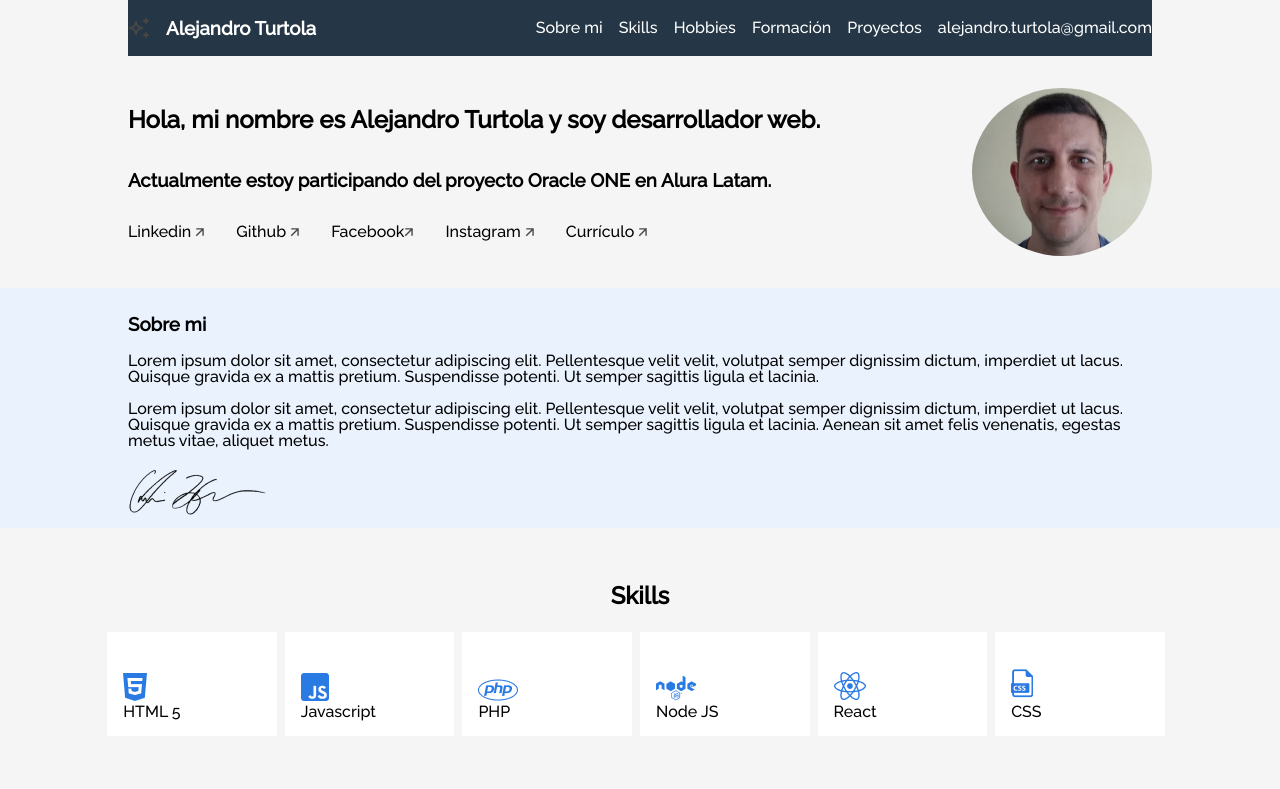
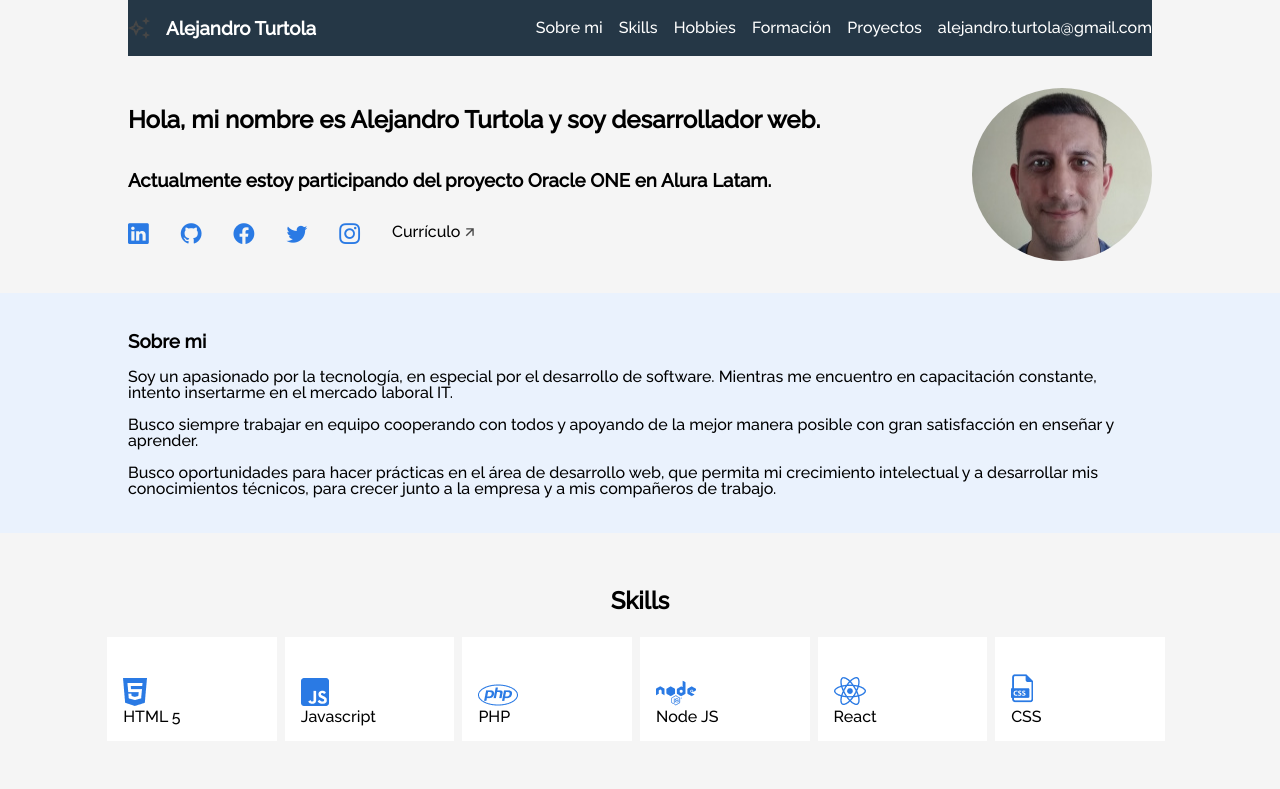
Before and after one commit to alemtur/Portfolio, a plain HTML site: page index.html in a window 1280 px wide. Shown: the top 789 px of the page. Drawn offline with nearby package versions, Linux system fonts and the light colour scheme.

Commit message:
Iconos Bootstrap - Css para Boxes Skills-Hobbies

```diff
--- a/index.html
+++ b/index.html
@@ -43,10 +43,11 @@
                 <h3 class="title__subsection">Actualmente estoy participando del proyecto Oracle ONE en Alura Latam.</h3>
                 <ul class="title__network">
                      <!-- Pon los enlaces de tus redes sociales favoritas -->
-                    <li class="title__network__item"><a href="">Linkedin <img src="assets\arrow.png"></a></li>
-                     <li class="title__network__item"><a href="">Github <img src="assets\arrow.png"> </a></li>
-                    <li class="title__network__item"><a href="">Facebook<img src="assets\arrow.png"></a></li>
-                    <li class="title__network__item"><a href="">Instagram <img src="assets\arrow.png"></a></li>
+                    <li class="title__network__item"><a href="https://www.linkedin.com/in/alejandro-turtola/"><i class="bi bi-linkedin"></i></a></li>
+                    <li class="title__network__item"><a href="https://github.com/alemtur/alemtur"><i class="bi bi-github"></i></a></li>
+                    <li class="title__network__item"><a href="https://www.facebook.com/alejandromturtola"><i class="bi bi-facebook"></i></a></li>
+                    <li class="title__network__item"><a href="https://twitter.com/AleMTurtola"><i class="bi bi-twitter"></i></a></li>
+                    <li class="title__network__item"><a href="https://www.instagram.com/alejandromturtola/"><i class="bi bi-instagram"></i></a></li>
                     <li class="title__network__item"><a href="">Currículo <img src="assets\arrow.png"></a></li>
                 </ul>
             </div>
@@ -57,10 +58,11 @@
     <section class="about" id="sobre-mi">
         <div class="about__container">
             <h3 class="about__title">Sobre mi</h3>
-            <p class="about__paragraph">Lorem ipsum dolor sit amet, consectetur adipiscing elit. Pellentesque velit velit, volutpat semper dignissim dictum, imperdiet ut lacus. Quisque gravida ex a mattis pretium. Suspendisse potenti. Ut semper sagittis ligula et lacinia.  </p>
-            <p class="about__paragraph">Lorem ipsum dolor sit amet, consectetur adipiscing elit. Pellentesque velit velit, volutpat semper dignissim dictum, imperdiet ut lacus. Quisque gravida ex a mattis pretium. Suspendisse potenti. Ut semper sagittis ligula et lacinia. Aenean sit amet felis venenatis, egestas metus vitae, aliquet metus.</p>
+            <p class="about__paragraph">Soy un apasionado por la tecnología, en especial por el desarrollo de software. Mientras me encuentro en capacitación constante, intento insertarme en el mercado laboral IT.</p>
+            <p class="about__paragraph">Busco siempre trabajar en equipo cooperando con todos y apoyando de la mejor manera posible con gran satisfacción en enseñar y aprender.</p>
+            <p class="about__paragraph">Busco oportunidades para hacer prácticas en el área de desarrollo web, que permita mi crecimiento intelectual y a desarrollar mis conocimientos técnicos, para crecer junto a la empresa y a mis compañeros de trabajo.</p>
             <!-- Si quieres, pon tú firma acá! -->
-            <img src="assets\signature.png">
+            <!-- <img src="assets\signature.png"> -->
         </div>
     </section>
 
--- a/style.css
+++ b/style.css
@@ -85,6 +85,11 @@ header.menu__header {
     color: white;
 }
 
+.menu__list__item a:hover {
+    color:orange;
+    border-color: orange;
+}
+
 /*Sección Title*/
 
 section.title{
@@ -117,6 +122,11 @@ section.title{
 
 .title__network__item {
     margin-right: 2rem;
+}
+
+.bi {
+    font-size: 1.3rem;
+    color: #2A7AE4;
 }
 
 /*Sección About*/
@@ -165,6 +175,10 @@ section.about{
     padding-left: 1rem;
 }
 
+.skills__box:hover {
+    background-color:#EAF2FD;
+}
+
 .skills__box ul {
     padding-inline-start: 0;
 }
@@ -198,6 +212,10 @@ section.about{
     align-items: end;
     margin-right: 0.5rem;
     padding-left: 1rem;
+}
+
+.hobbies__box:hover {
+    background-color:#EAF2FD;
 }
 
 .hobbies__box ul {
@@ -315,7 +333,7 @@ section.formcontato{
 
 .formcontato__botao {
     all: unset;
-    width: 8vw;
+    width: 9vw;
     border-style: solid;
     border-width: 0.01rem;
     padding: 1rem;
```
